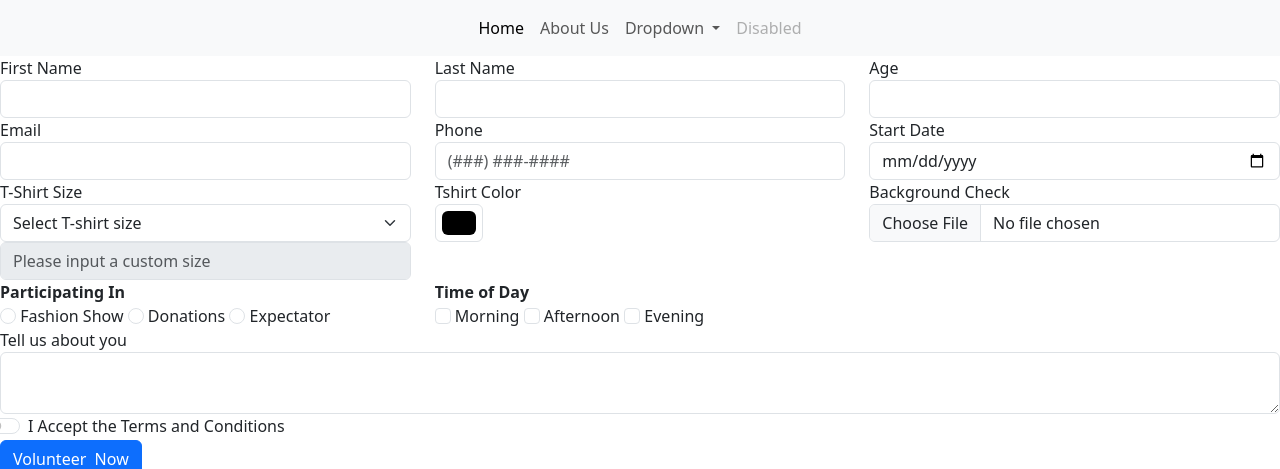
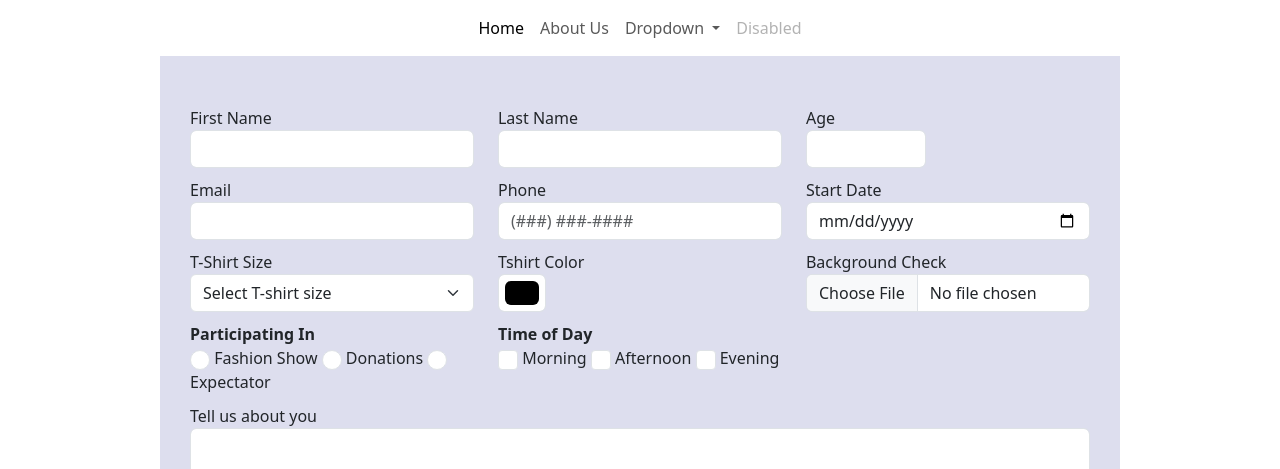
Before and after one commit to jacksonasutton1/imed1316, a plain HTML site: page form.html in a window 1280 px wide. Shown: the top 469 px of the page. Drawn offline with nearby package versions, Linux system fonts and the light colour scheme.

Commit message:
form css

```diff
--- a/css/form.css
+++ b/css/form.css
@@ -0,0 +1,50 @@
+@import 'global.css';
+@import 'main.css';
+
+.web-form {
+    width: 75%;
+    position: relative;
+    margin: auto;
+    background-color: #dddeee;
+    padding: 30px;
+    margin-bottom: 300px;
+}
+
+.web-form div {
+    margin-top: 10px;
+}
+
+#age {
+    width: 120px;
+}
+
+#custom {
+    margin-top: 5px;
+    display: none;
+}
+
+#terms-and-conditions {
+    width: 40px !important;
+    height: 20px !important;
+}
+
+#about-you {
+    width: 100%;
+    height: 200px;
+}
+
+.radio, .checkbox {
+    width: 20px !important;
+    height: 20px !important;
+}
+
+.submit {
+    border-color: var(--secondaryColor) !important;
+    background-color:  #ffffff;
+    color: var(--secondaryColor) !important;
+}
+
+.submit:hover {
+    background-color:  #ffffff;
+    color: #000000;
+}
--- a/form.html
+++ b/form.html
@@ -3,7 +3,7 @@
   <head>
     <meta charset="UTF-8" />
     <meta name="viewport" content="width=device-width, initial-scale=1.0" />
-    <title>Raul's Music Wonder</title>
+    <title>Jackson's Music Wonder</title>
 
     <!-- Bootstrap CDN CSS -->
     <link href="https://cdn.jsdelivr.net/npm/bootstrap@5.3.3/dist/css/bootstrap.min.css" rel="stylesheet" integrity="sha384-QWTKZyjpPEjISv5WaRU9OFeRpok6YctnYmDr5pNlyT2bRjXh0JMhjY6hW+ALEwIH" crossorigin="anonymous" />
```
